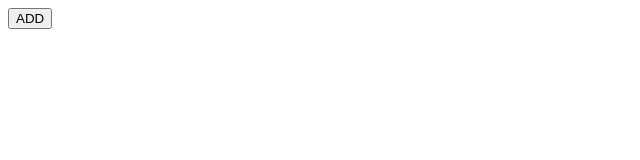
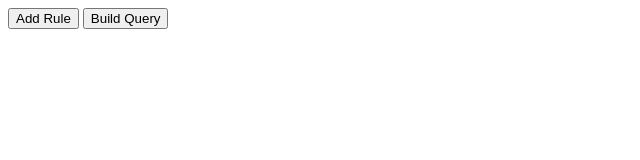
Before and after one commit to oliverborner/query2json, a plain HTML site: page index.html in a window 1280 px wide. Shown: the whole page, without its empty margins (0-640 px from the left). Drawn offline with Linux system fonts and the light colour scheme.

Commit message:
functions

```diff
--- a/index.html
+++ b/index.html
@@ -8,7 +8,8 @@
 </head>
 
 <body>
-    <button onclick="buildQuery(options)">ADD</button>
+    <button onclick="addRule()">Add Rule</button>
+    <button onclick="buildQuery(options)">Build Query</button>
 
     <!-- Scripts -->
     <script>
--- a/query2json.js
+++ b/query2json.js
@@ -1,8 +1,6 @@
 
 class Rule {
-    static count = 0;
     constructor(identifier) {
-        this.index = ++this.constructor.count;
         this.identifier = identifier;
     }
 }
```
